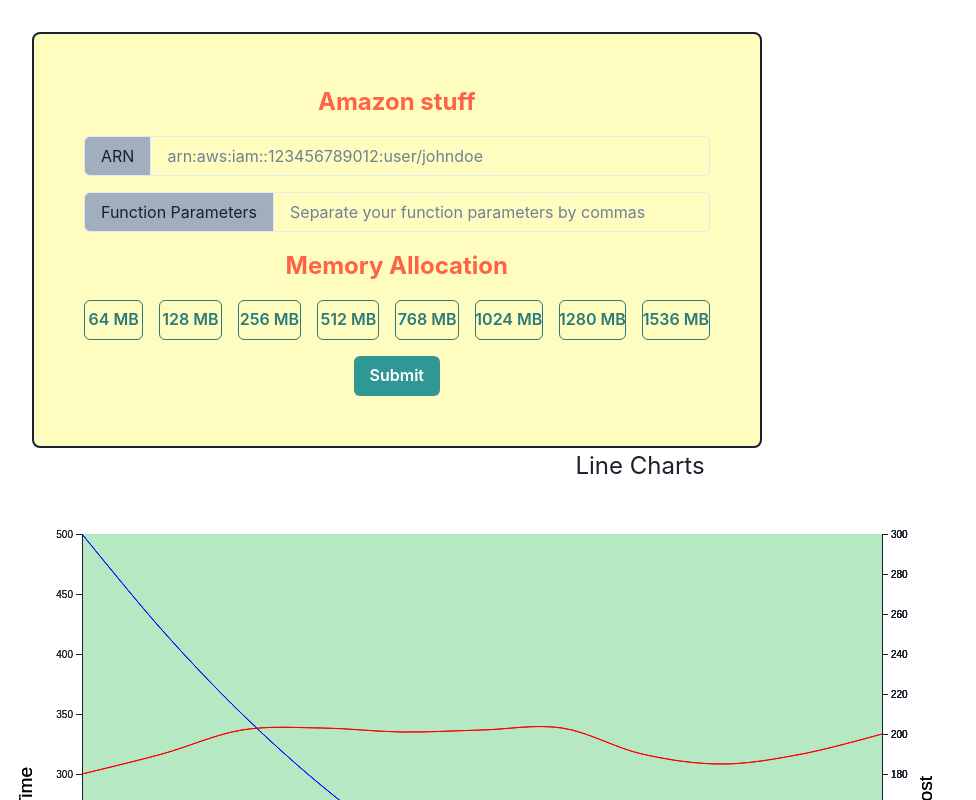
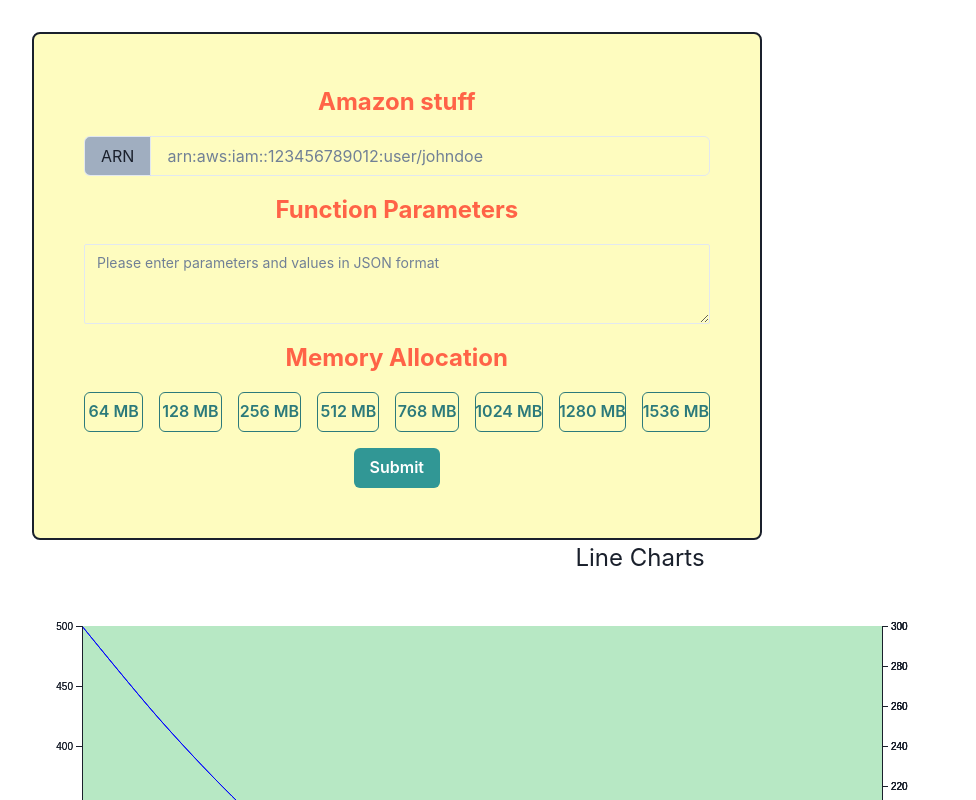
Before and after one commit to oslabs-beta/shear, a React (Vite) app: page / in a window 1280 px wide. Shown: the top 800 px of the page, without its empty margins (0-976 px from the left). Built offline with nearby package versions, Linux system fonts and the light colour scheme.

Commit message:
form parameters updated

```diff
--- a/src/components/chakraForm.tsx
+++ b/src/components/chakraForm.tsx
@@ -21,9 +21,9 @@
         e.preventDefault();
         console.log(arnRef.current?.value)
         console.log('submitted');
-        dispatch(arnInput(arnRef.current?.value || ''));
-        dispatch(funcParamsInput(funcParamsRef.current?.value || ''));
-        dispatch(powerValueInput(memoryConfig));
+        // dispatch(arnInput(arnRef.current?.value || ''));
+        // dispatch(funcParamsInput(funcParamsRef.current?.value || ''));
+        // dispatch(powerValueInput(memoryConfig));
         dispatch(runOptimizer(formState))
 
         if (formRef.current) {
@@ -52,11 +52,16 @@
                         <ChakraUI.Input ref={arnRef} placeholder='arn:aws:iam::123456789012:user/johndoe' />
                     </ChakraUI.InputGroup>
 
-                    {/* If you add the size prop to `InputGroup`, it'll pass it to all its children. */}
-                    <ChakraUI.InputGroup >
-                        <ChakraUI.InputLeftAddon children='Function Parameters' bg='gray.400' />
-                        <ChakraUI.Input ref={funcParamsRef} placeholder='Separate your function parameters by commas' />
-                    </ChakraUI.InputGroup>
+                    {/* <ChakraUI.InputGroup >
+                        <ChakraUI.InputLeftAddon children='Function Parameters Keys' bg='gray.400' />
+                        <ChakraUI.Input ref={funcParamsRef} placeholder='Separate entries by commas' />
+                    </ChakraUI.InputGroup> */}
+                    <ChakraUI.Text as='b' fontSize='24px' color='tomato'>Function Parameters</ChakraUI.Text>
+                    <ChakraUI.Textarea
+                        ref={funcParamsRef}
+                        placeholder='Please enter parameters and values in JSON format'
+                        size='sm'
+                    />
 
                     <ChakraUI.Text as='b' fontSize='24px' color='tomato'>Memory Allocation</ChakraUI.Text>
                     {/* <ChakraUI.FormLabel>Power Values</ChakraUI.FormLabel> */}
--- a/src/formData/infoAPI.ts
+++ b/src/formData/infoAPI.ts
@@ -3,6 +3,10 @@
 
 //Use this to make the baseURL of the fetch call so you can just add the string end point. - JK
 axios.defaults.baseURL = "http://localhost:3000/api";
+
+// export const optimizerAPI = {
+//   runOptimizerFunc: (formData: FormValues): Promise<AxiosResponse> => axios.post('executeLambdaWorkflow', formData),
+// };
 
 export const optimizerAPI = {
   runOptimizerFunc: (): Promise<AxiosResponse> => axios.post('executeLambdaWorkflow', {
--- a/src/formData/infoSlice.ts
+++ b/src/formData/infoSlice.ts
@@ -2,11 +2,10 @@
 import { optimizerAPI } from "./infoAPI";
 
 export interface FormValues {
-  arn: string;
-  funcParams: (string | number)[];
-  powerValues: (string | number)[];
+  ARN: string;
+  memoryArray: (string | number)[];
   // eslint-disable-next-line @typescript-eslint/no-explicit-any
-  inputJson: Record<any, any>;
+  functionPayload: Record<any, any>;
 }
 
 export const loadData = createAsyncThunk('data/data', async (formData: FormValues) => {
@@ -15,26 +14,26 @@
 })
 
 const formValues: FormValues = {
-  arn: '',
-  funcParams: [],
-  powerValues: [],
-  inputJson: {},
+  ARN: '',
+  memoryArray: [],
+  functionPayload: {},
 };
 
+// `"startRange": 1000000, "endRange": 20000000, "xPrimes": 40"`
 
 const infoSlice = createSlice({
   name: 'info',
   initialState: formValues,
   reducers: {
     arnInput(state, action: PayloadAction<string>) {
-      state.arn = action.payload;
+      state.ARN = action.payload;
       // console.log(state.arn);
     },
     funcParamsInput(state, action: PayloadAction<string>) {
-      const funcParams = action.payload.replace(/\s/g, '');
-      const splitFuncParams = funcParams.split(',');
-      state.funcParams = splitFuncParams;
-      // console.log(state.funcParams);
+      // const stringifiedPayLoad = JSON.stringify(action.payload)
+      const parsedPayLoad = JSON.parse(action.payload)
+      // console.log(stringifiedPayLoad)
+      state.functionPayload = parsedPayLoad;
     },
     // highestPowerValueInput(state, action: PayloadAction<string>) {
     //   // console.log(action.payload);
@@ -47,8 +46,9 @@
     //   state.powerValues.push(action.payload)
     // },
     powerValueInput(state, action: PayloadAction<number[]>) {
-      state.powerValues = [];
-      state.powerValues.splice(0, state.powerValues.length, ...action.payload);
+      // state.memoryArray = [];
+      state.memoryArray.splice(0, state.memoryArray.length, ...action.payload);
+      console.log(current(state))
     },
   },
 });
```
Also changed, not shown: 1 other file (tests, documents, lock files or other folders).
